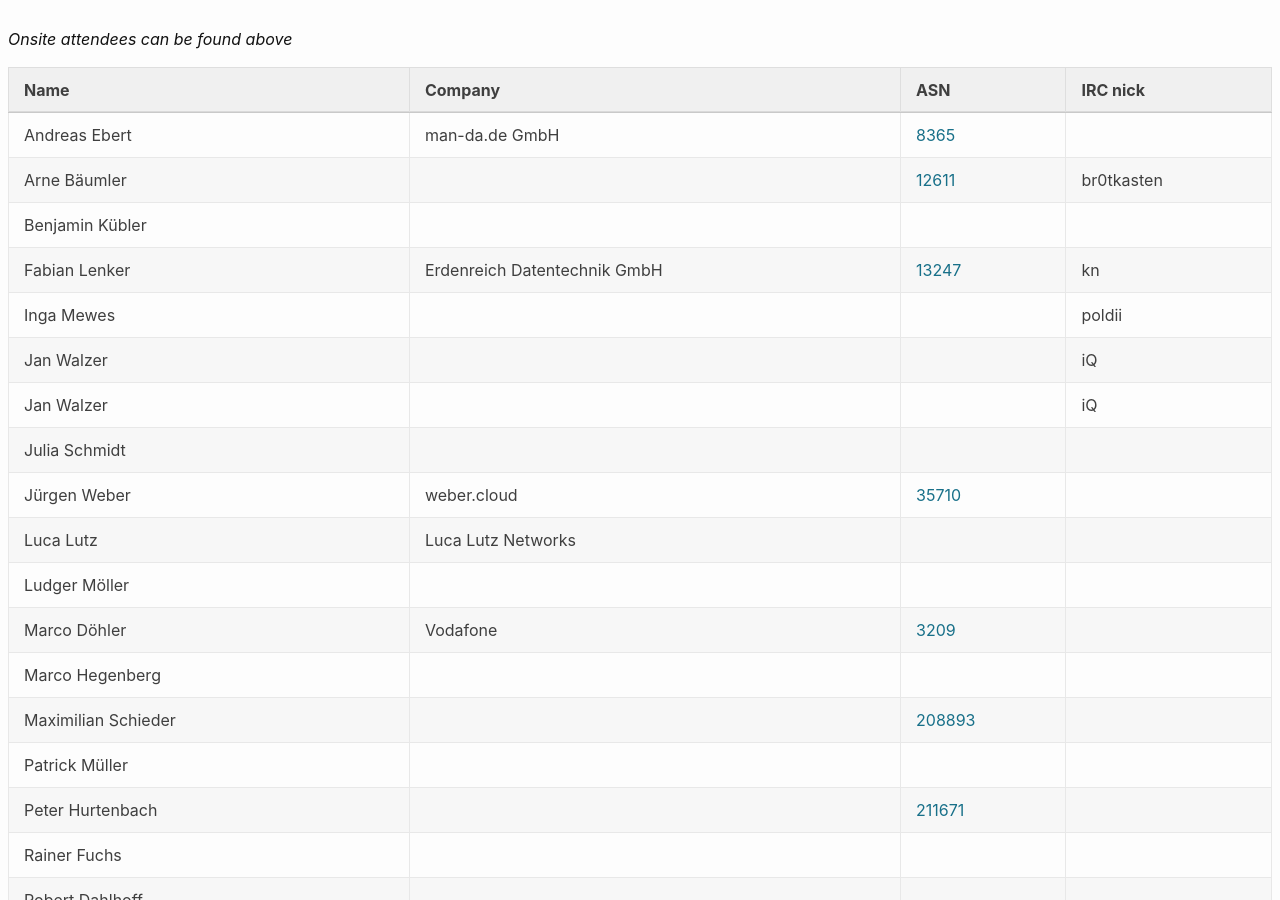
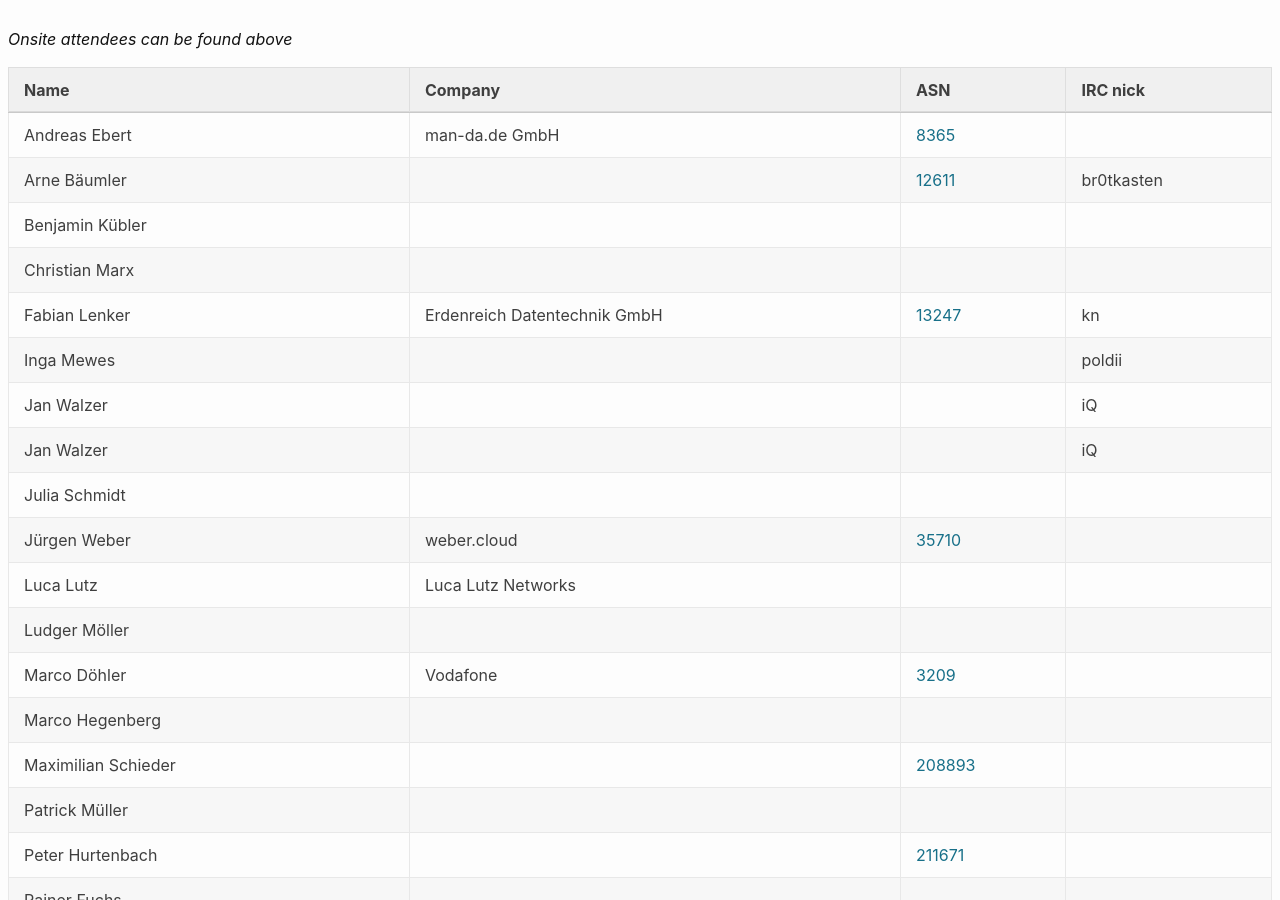
Before and after one commit to denog/pretix-attendeelist, a Jekyll site: the page built from denog15/index.md, in a window 1280 px wide and 900 px high, scrolled down 11094 px. Built offline with Jekyll 4.4.1, drawn with Linux system fonts in a browser that asks for light colours.

Commit message:
Latest data: Sun Oct  1 20:10:14 UTC 2023

```diff
--- a/_data/attendees_denog15_online.json
+++ b/_data/attendees_denog15_online.json
@@ -13,6 +13,12 @@
   },
   {
     "name": "Benjamin Kübler",
+    "company": null,
+    "irc": null,
+    "asn": null
+  },
+  {
+    "name": "Christian Marx",
     "company": null,
     "irc": null,
     "asn": null
```
